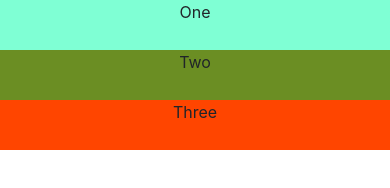
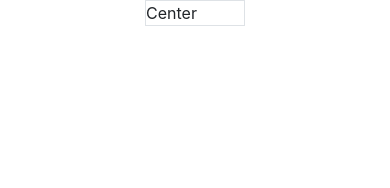
Before and after one commit to majomaken/learnbootstrap4, a plain HTML site: page index.html in a window 390 px wide. Drawn offline with Linux system fonts and the light colour scheme.

Commit message:
understanding with responsive with colms

```diff
--- a/index.html
+++ b/index.html
@@ -7,10 +7,7 @@
         <link rel="stylesheet" href="css/bootstrap.css">
         <title>Document</title>
         <style type="text/css">
-            .border {
-                background-color: gray;
-                height: 200px;
-            }
+
             .border1 {
                 text-align: center;
                 background-color: aquamarine;
@@ -32,11 +29,11 @@
     <body>
         <section>
             <div class="container">
-                <div class="row">
-                    <div class="col-12 col-sm-6 col-md-8 col-lg-8 col-xl-8 border1"> <p>One</p> </div>
-                    <div class="col-12 col-sm-6 col-md-8 col-lg-4 col-xl-2 border2"> <p>Two</p> </div>
-                    <div class="col-12 col-sm-12 col-md-8 col-lg-12 col-xl-2 border3"> <p>Three</p> </div>
+
+                <div class="row d-block">
+                    <div class="mx-auto border" style="width: 100px;">Center</div>
                 </div>
+
             </div>
         </section>
 
```
